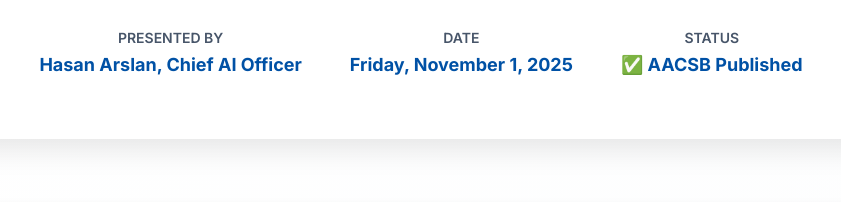
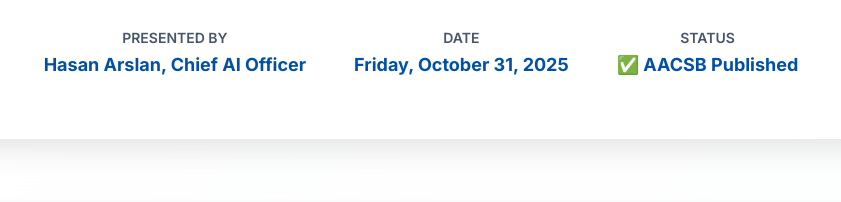
Before and after one commit to harslan/sail-finance-presentation, a plain HTML site: page SAIL_Finance_Presentation_LIGHT.html in a window 1280 px wide. Shown: the part 317-519 px from the top of the page, 219-1060 px from the left. Drawn offline with Linux system fonts and the light colour scheme.

Commit message:
Update SAIL_Finance_Presentation_LIGHT.html

```diff
--- a/SAIL_Finance_Presentation_LIGHT.html
+++ b/SAIL_Finance_Presentation_LIGHT.html
@@ -662,7 +662,7 @@
                 </div>
                 <div class="meta-item">
                     <span class="label">Date</span>
-                    <span class="value">Friday, November 1, 2025</span>
+                    <span class="value">Friday, October 31, 2025</span>
                 </div>
                 <div class="meta-item">
                     <span class="label">Status</span>
```
